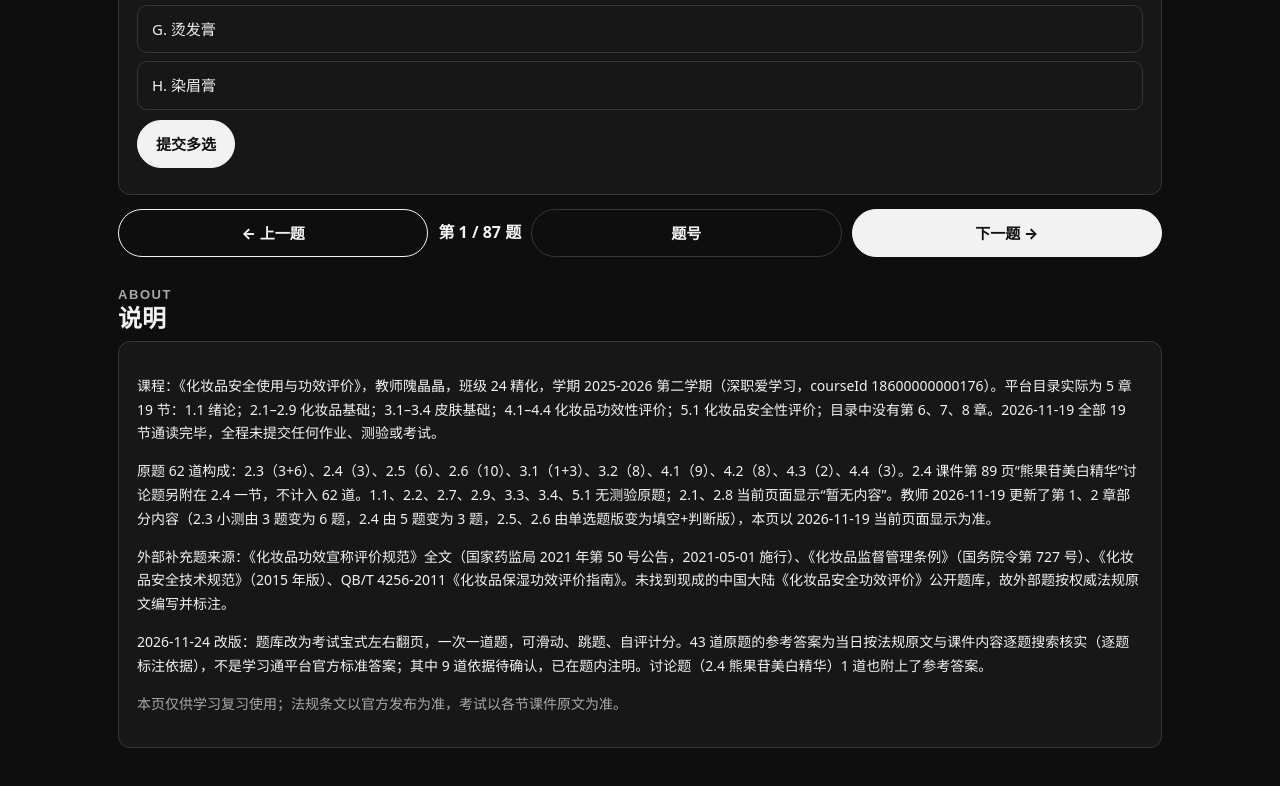
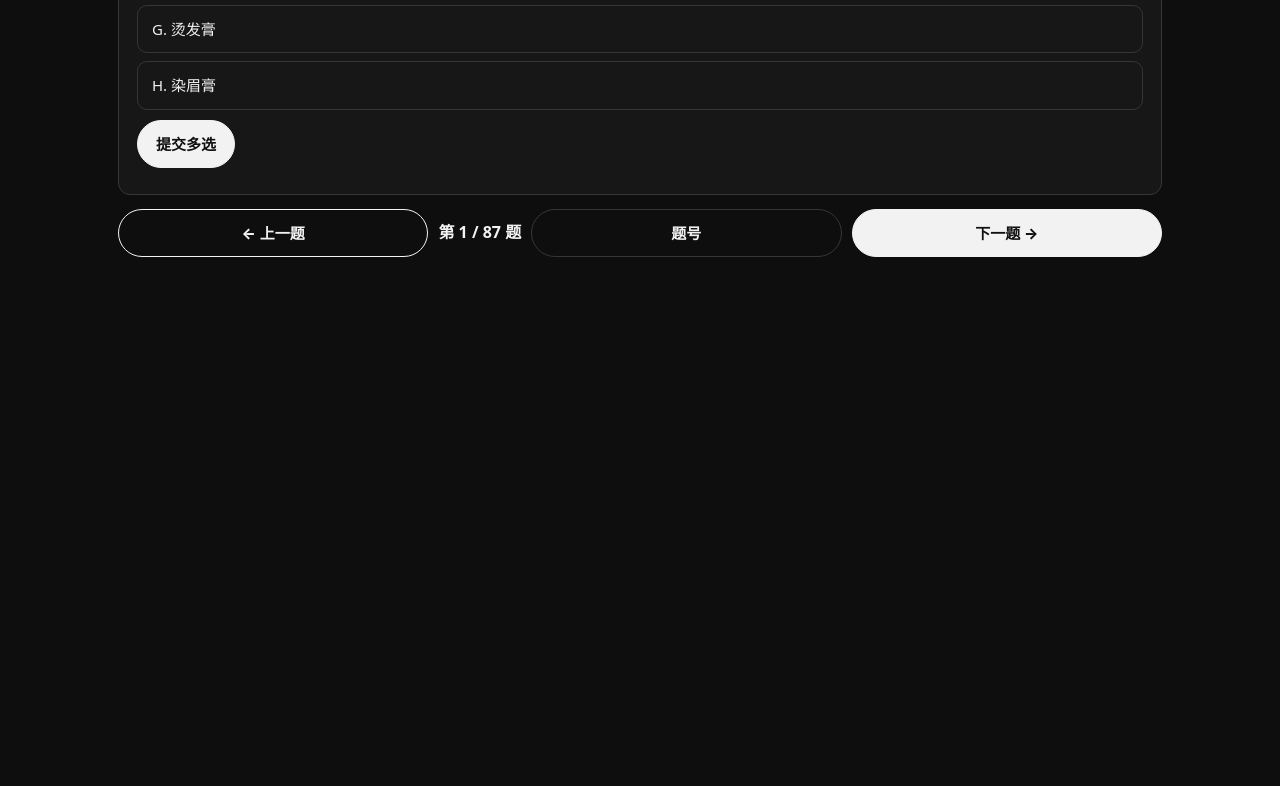
Before and after one commit to gaon7455-cmd/tiku, a plain HTML site: page huazhuangpin/index.html in a window 1280 px wide. Shown: the part 1798-2584 px from the top of the page. After the commit the page ends 2111 px from the top, so only its background shows below. Drawn offline with Linux system fonts and the light colour scheme.

Commit message:
去掉题库底部的说明区

```diff
--- a/huazhuangpin/index.html
+++ b/huazhuangpin/index.html
@@ -183,7 +183,7 @@ details .qcard{margin-bottom:12px}
 </div>
 </div></div>
 <div class="nav"><div class="nav-in">
-<a href="#know">📚 知识点总结</a><a href="#deck">✍️ 开始刷题（87题）</a><a href="#about">ℹ️ 说明</a>
+<a href="#know">📚 知识点总结</a><a href="#deck">✍️ 开始刷题（87题）</a>
 </div></div>
 
 <section id="know">
@@ -259,16 +259,6 @@ details .qcard{margin-bottom:12px}
 </section>
 
 
-<section id="about">
-<h2><span class="no">ABOUT</span>说明</h2>
-<div class="card">
-<p style="font-size:14px">课程：《化妆品安全使用与功效评价》，教师隗晶晶，班级 24 精化，学期 2025-2026 第二学期（深职爱学习，courseId 18600000000176）。平台目录实际为 5 章 19 节：1.1 绪论；2.1–2.9 化妆品基础；3.1–3.4 皮肤基础；4.1–4.4 化妆品功效性评价；5.1 化妆品安全性评价；目录中没有第 6、7、8 章。2026-11-19 全部 19 节通读完毕，全程未提交任何作业、测验或考试。</p>
-<p style="font-size:14px">原题 62 道构成：2.3（3+6）、2.4（3）、2.5（6）、2.6（10）、3.1（1+3）、3.2（8）、4.1（9）、4.2（8）、4.3（2）、4.4（3）。2.4 课件第 89 页“熊果苷美白精华”讨论题另附在 2.4 一节，不计入 62 道。1.1、2.2、2.7、2.9、3.3、3.4、5.1 无测验原题；2.1、2.8 当前页面显示“暂无内容”。教师 2026-11-19 更新了第 1、2 章部分内容（2.3 小测由 3 题变为 6 题，2.4 由 5 题变为 3 题，2.5、2.6 由单选题版变为填空+判断版），本页以 2026-11-19 当前页面显示为准。</p>
-<p style="font-size:14px">外部补充题来源：《化妆品功效宣称评价规范》全文（国家药监局 2021 年第 50 号公告，2021-05-01 施行）、《化妆品监督管理条例》（国务院令第 727 号）、《化妆品安全技术规范》（2015 年版）、QB/T 4256-2011《化妆品保湿功效评价指南》。未找到现成的中国大陆《化妆品安全功效评价》公开题库，故外部题按权威法规原文编写并标注。</p>
-<p style="font-size:14px">2026-11-24 改版：题库改为考试宝式左右翻页，一次一道题，可滑动、跳题、自评计分。43 道原题的参考答案为当日按法规原文与课件内容逐题搜索核实（逐题标注依据），不是学习通平台官方标准答案；其中 9 道依据待确认，已在题内注明。讨论题（2.4 熊果苷美白精华）1 道也附上了参考答案。</p>
-<p style="font-size:14px;color:var(--muted)">本页仅供学习复习使用；法规条文以官方发布为准，考试以各节课件原文为准。</p>
-</div>
-</section>
 </div>
 <script>
 
```
